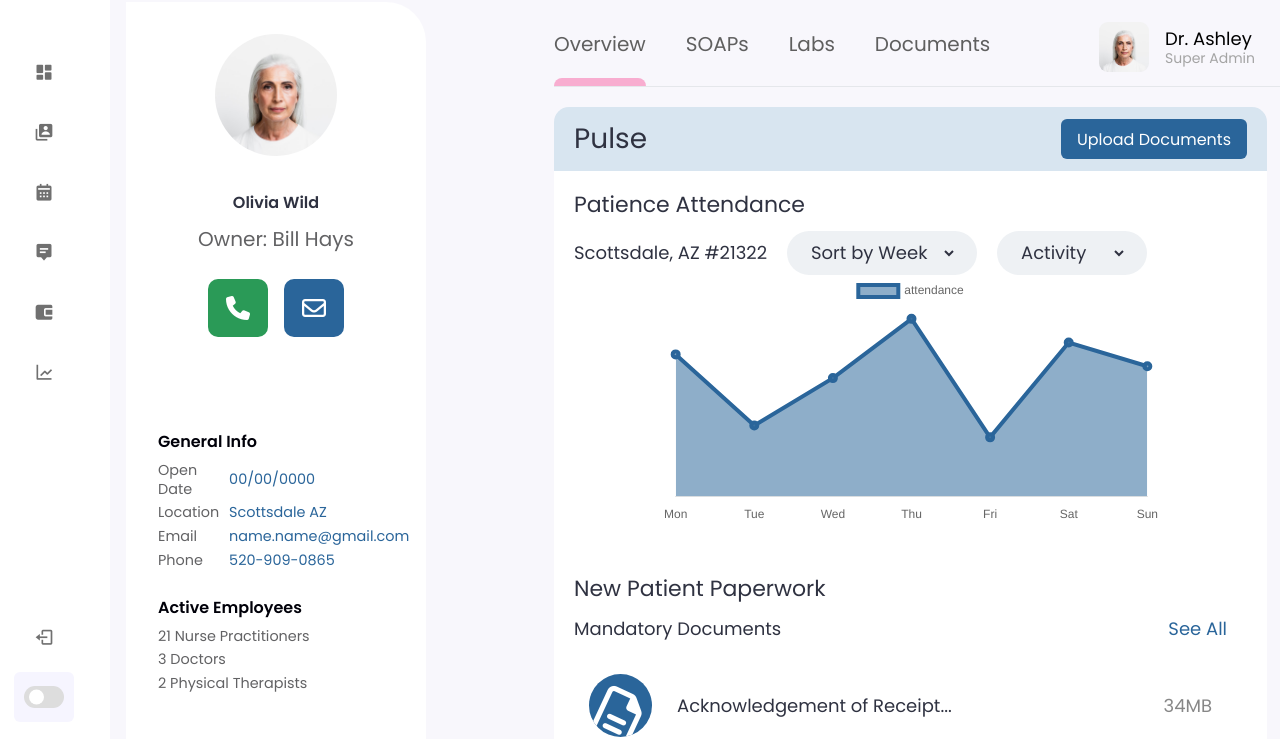
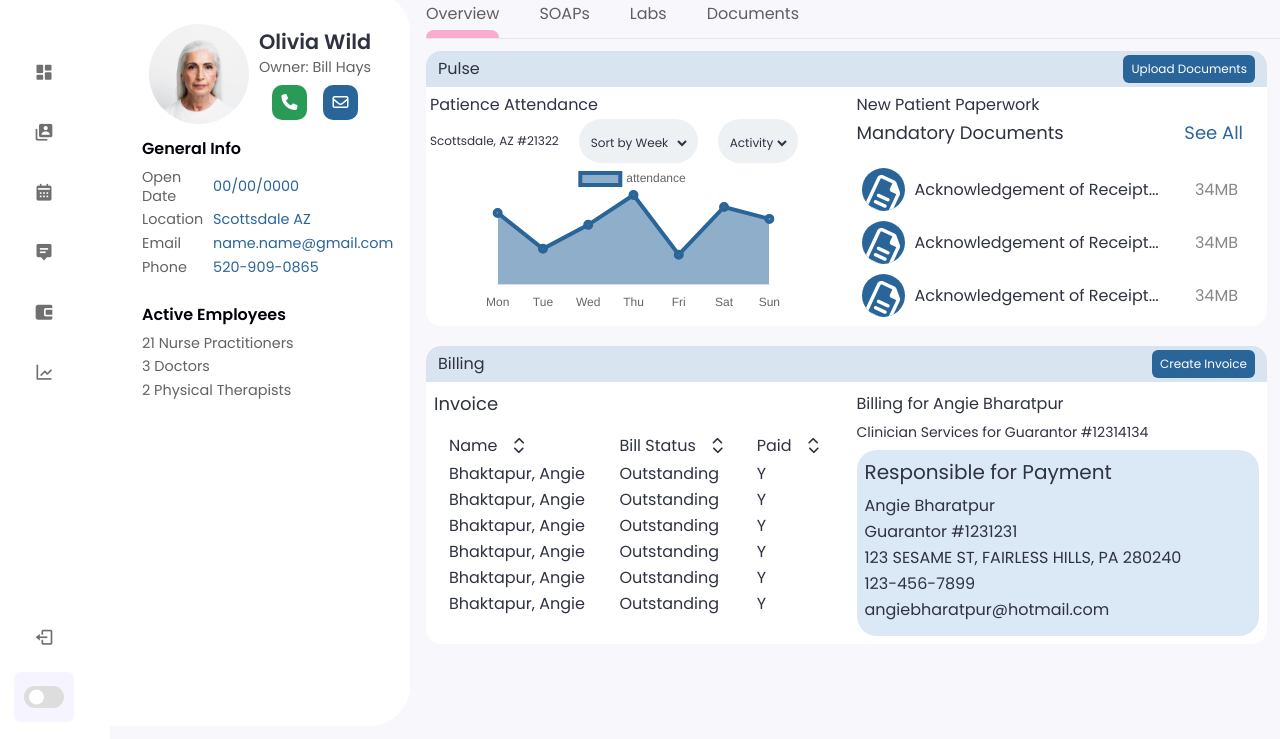
Before and after one commit to faridulccr/xd-t-html-doctor, a plain HTML site: page SecretaryPages/home.html in a window 1280 px wide. Shown: the part 64-803 px from the top of the page. Drawn offline with nearby package versions, Linux system fonts and the light colour scheme.

Commit message:
responsive secretary  page

```diff
--- a/SecretaryPages/home.html
+++ b/SecretaryPages/home.html
@@ -132,12 +132,14 @@
 
         <section class="main-content secretary-home">
             <div class="profile-details p-8">
-                <div class="text-center mb-[90px]">
+                <div class="user-content text-center mb-[90px]">
                     <img
                         class="w-[122px] h-[122px] rounded-full inline-block mb-7"
                         src="../media/woman.avif"
                         alt="user"
                     />
+
+                    <div>
                         <h3
                             class="text-[32px] text-[#2F3241] leading-[38px] font-[600]"
                         >
@@ -146,7 +148,9 @@
                         <p class="text-[20px] text-[#626264] leading-[24px]">
                             Owner: Bill Hays
                         </p>
-                    <div class="flex justify-center items-center gap-4 mt-7">
+                        <div
+                            class="flex justify-center items-center gap-4 mt-7"
+                        >
                             <a
                                 class="w-[60px] h-[58px] rounded-[10px] bg-[#2A9A57] text-white text-[24px] flex justify-center items-center"
                                 href="#"
@@ -159,6 +163,7 @@
                             >
                                 <i class="fa-regular fa-envelope"></i>
                             </a>
+                        </div>
                     </div>
                 </div>
 
@@ -208,7 +213,7 @@
                 </div>
             </div>
 
-            <div class="home-content pl-4 pt-5">
+            <div class="home-content pl-4 pt-2 2xl:pt-5">
                 <div class="flex justify-between items-center">
                     <!--  menu  -->
                     <ul
@@ -245,7 +250,7 @@
                     </ul>
 
                     <div
-                        class="mb-[14px] w-fit ml-auto flex items-center gap-4 pr-7"
+                        class="admin-profile mb-[14px] w-fit ml-auto flex items-center gap-4 pr-7"
                     >
                         <img
                             class="w-[50px] h-[50px] rounded-[9px]"
@@ -266,38 +271,40 @@
                 </div>
                 <hr />
 
-                <div class="row-2 mt-5 mr-4">
+                <div class="row-2 mt-3 2xl:mt-5 mr-4">
                     <div>
                         <div
-                            class="bg-[#D8E5F0] rounded-tl-[15px] rounded-tr-[15px] px-5 py-3 flex justify-between items-center"
+                            class="bg-[#D8E5F0] rounded-tl-[15px] rounded-tr-[15px] px-3 2xl:px-5 py-1 2xl:py-3 flex justify-between items-center"
                         >
                             <h3
-                                class="text-[28px] leading-[34px] text-[#2F3241]"
+                                class="text-18px 2xl:text-[28px] 2xl:leading-[34px] text-[#2F3241]"
                             >
                                 Pulse
                             </h3>
                             <button
-                                class="btn bg-[#2A659A] w-fit h-10 text-[#fff] text-[16px] leading-[19px] hover:bg-[#103b61] rounded-[6px] px-4"
+                                class="btn bg-[#2A659A] w-fit h-7 2xl:h-10 text-[#fff] text-[12px] 2xl:text-[16px] 2xl:leading-[19px] hover:bg-[#103b61] rounded-[6px] px-2 2xl:px-4"
                             >
                                 Upload Documents
                             </button>
                         </div>
 
                         <div
-                            class="pulse-content bg-white rounded-bl-[15px] rounded-br-[15px] p-5 text-lg text-[#2F3241] font-['DM_Sans'] grid grid-cols-2 gap-5"
+                            class="pulse-content bg-white rounded-bl-[15px] rounded-br-[15px] p-1 2xl:p-5 text-lg text-[#2F3241] font-['DM_Sans'] grid grid-cols-2 gap-5"
                         >
                             <div>
-                                <p class="text-[22px] mb-3">
+                                <p class="text-[16px] 2xl:text-[22px] 2xl:mb-3">
                                     Patience Attendance
                                 </p>
 
                                 <div class="flex items-center gap-5">
-                                    <p>Scottsdale, AZ #21322</p>
+                                    <p class="text-[12px] 2xl:text-[16px]">
+                                        Scottsdale, AZ #21322
+                                    </p>
                                     <div
-                                        class="w-[190px] bg-[#EEF1F4] rounded-[25px] px-5 py-2"
+                                        class="w-fit 2xl:w-[190px] bg-[#EEF1F4] rounded-[25px] px-2 2xl:px-5 py-2"
                                     >
                                         <select
-                                            class="w-full bg-[#EEF1F4] outline-0"
+                                            class="w-full bg-[#EEF1F4] outline-0 text-[12px] 2xl:text-[18px]"
                                             name=""
                                             id=""
                                         >
@@ -314,10 +321,10 @@
                                     </div>
 
                                     <div
-                                        class="w-[150px] bg-[#EEF1F4] rounded-[25px] px-5 py-2"
+                                        class="w-fit 2xl:w-[190px] bg-[#EEF1F4] rounded-[25px] px-2 2xl:px-5 py-2"
                                     >
                                         <select
-                                            class="w-full bg-[#EEF1F4] outline-0"
+                                            class="w-full bg-[#EEF1F4] outline-0 text-[12px] 2xl:text-[18px]"
                                             name=""
                                             id=""
                                         >
@@ -334,7 +341,7 @@
                             </div>
 
                             <div class="pr-5">
-                                <p class="text-[22px] mb-3">
+                                <p class="text-[16px] 2xl:text-[22px] 2xl:mb-3">
                                     New Patient Paperwork
                                 </p>
                                 <p class="flex items-center justify-between">
@@ -449,27 +456,27 @@
                 <div class="row-3 mt-5 mr-4">
                     <div class="billing">
                         <div
-                            class="bg-[#D8E5F0] rounded-tl-[15px] rounded-tr-[15px] px-5 py-3 flex justify-between items-center"
+                            class="bg-[#D8E5F0] rounded-tl-[15px] rounded-tr-[15px] px-3 2xl:px-5 py-1 2xl:py-3 flex justify-between items-center"
                         >
                             <h3
-                                class="text-[28px] leading-[34px] text-[#2F3241]"
+                                class="text-18px 2xl:text-[28px] 2xl:leading-[34px] text-[#2F3241]"
                             >
                                 Billing
                             </h3>
                             <button
-                                class="btn bg-[#2A659A] w-fit h-10 text-[#fff] text-[16px] leading-[19px] hover:bg-[#103b61]"
+                                class="btn bg-[#2A659A] w-fit h-7 2xl:h-10 text-[#fff] text-[12px] 2xl:text-[16px] 2xl:leading-[19px] hover:bg-[#103b61] rounded-[6px] px-2 2xl:px-4"
                             >
                                 Create Invoice
                             </button>
                         </div>
 
                         <div
-                            class="billing-content bg-white rounded-bl-[15px] rounded-br-[15px] p-5 text-lg text-[#2F3241] font-['DM_Sans'] grid grid-cols-2 gap-5"
+                            class="billing-content bg-white rounded-bl-[15px] rounded-br-[15px] p-2 2xl:p-5 text-lg text-[#2F3241] font-['DM_Sans'] grid grid-cols-2 gap-5"
                         >
                             <div>
-                                <p class="text-[22px] mb-3">Invoice</p>
+                                <p class=" text-[18px] 2xl:text-[22px] mb-3">Invoice</p>
 
-                                <table class="text-lg w-full leading-9">
+                                <table class="text-[16px] 2xl:text-lg w-full leading-1 2xl:leading-9">
                                     <thead>
                                         <tr>
                                             <td>
@@ -554,17 +561,17 @@
                                 </table>
                             </div>
                             <div>
-                                <p class="text-[22px] mb-3">
+                                <p class="text-[16px] 2xl:text-[22px] 2xl:mb-3">
                                     Billing for Angie Bharatpur
                                 </p>
-                                <p>
+                                <p class="text-[14px] 2xl:text-[16px]">
                                     Clinician Services for Guarantor #12314134
                                 </p>
 
                                 <div
-                                    class="bg-[#DAE9F5] rounded-[20px] py-10 px-16 mt-5"
+                                    class="bg-[#DAE9F5] rounded-[20px] p-2 2xl:py-10 2xl:px-16 mt-1 2xl:mt-5"
                                 >
-                                    <p class="text-[22px] mb-3">
+                                    <p class="text-[20px] 2xl:text-[22px] mb-3">
                                         Responsible for Payment
                                     </p>
                                     <ul>
--- a/css/SecretaryPages/home.style.css
+++ b/css/SecretaryPages/home.style.css
@@ -1,8 +1,16 @@
 .secretary-home {
    display: grid;
-   grid-template-columns: 412px 1fr;
+   grid-template-columns: auto 1fr;
    background-color: #f8f7fc;
    min-height: 100%;
+   padding-left: 0 !important;
+   padding-top: 0 !important;
+   height: calc(100vh - 73px);
+}
+
+.profile-details {
+   max-width: 412px;
+   height: calc(100vh - 73px);
 }
 
 .secretary-home .home-content ul li {
@@ -22,13 +30,6 @@
    background-color: #f8add0;
    border-radius: 10px 10px 0px 0px;
    color: #2f3241;
-}
-
-@media screen and (max-width: 1920px) {
-   .secretary-home .pulse-content {
-      grid-template-columns: 1fr;
-      gap: 50px;
-   }
 }
 
 .secretary-home .documents ul li {
@@ -141,20 +142,73 @@
    background-color: #f8add0;
 }
 
-@media screen and (max-width: 1920px) {
-   .secretary-home .billing-content {
-      grid-template-columns: 1fr;
-      gap: 50px;
-   }
-}
-
 .secretary-home .graph {
    position: relative;
 }
-
-
 
 .secretary-home .graph canvas {
    width: 500px !important;
    margin: 0 auto;
 }
+
+
+@media screen and (max-width: 1920px) {
+   .profile-details {
+      height: calc(100vh - 66px);
+   }
+
+   .home-content {
+      height: 100%;
+      overflow: auto;
+      padding-bottom: 45px;
+   }
+
+   .home-content .admin-profile {
+      display: none;
+   }
+
+   .secretary-home .home-content ul li {
+      padding-bottom: 10px;
+      font-size: 16px;
+   }
+
+   .secretary-home .home-content ul li.active::after {
+      bottom: 0px;
+   }
+
+   #attendance-graph {
+      width: 100% !important;
+   }
+
+   .secretary-home .documents ul li {
+      padding: 5px;
+   }
+
+   .secretary-home .documents ul li div.doc-img {
+      gap: 10px;
+   }
+
+   .secretary-home .documents ul li span.doc {
+      width: 43px;
+      height: 43px;
+   }
+
+   .secretary-home .documents ul li span.doc i {
+      font-size: 37px;
+      bottom: -4px;
+   }
+
+   .secretary-home .documents ul li .hover-effect button {
+      width: 40px;
+      height: 40px;
+      font-size: 18px;
+   }
+
+   .billing-content table tr td {
+      line-height: 1;
+   }
+
+   .billing-content ul li {
+      line-height: 1;
+   }
+}
--- a/css/style.css
+++ b/css/style.css
@@ -20,7 +20,7 @@ body {
 @media screen and (max-width: 1920px) {
     body {
         height: 100vh;
-        /* overflow: hidden; */
+        overflow: hidden;
     }
 }
 
@@ -37,7 +37,7 @@ img {
 
 .profile-details table {
     width: 100%;
-    /* overflow: hidden; */
+    overflow: hidden;
 }
 
 .profile-details table tr td {
```
Also changed, not shown: ClinicalPages/patients.html (+8 -5 lines), ClinicianPages/patients.html (+8 -5 lines), SecretaryPages/patients.html (+8 -5 lines). Lines whose indentation alone changed are shown as unchanged.
